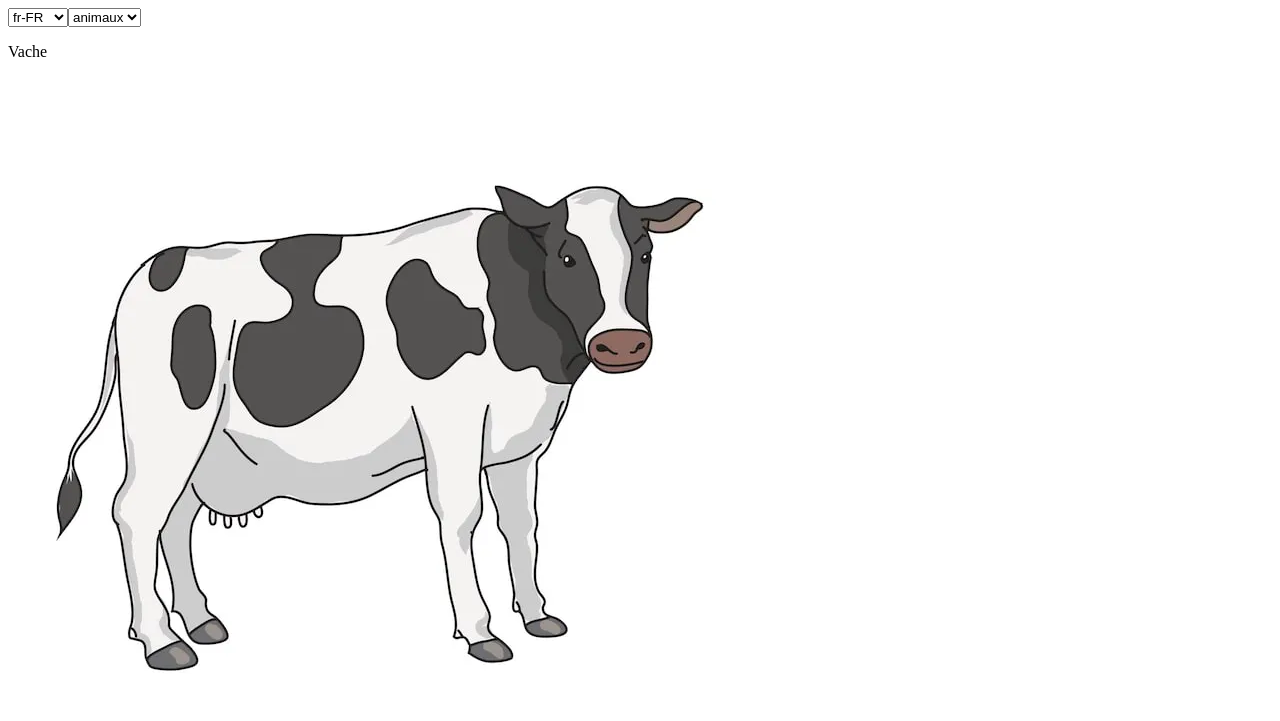
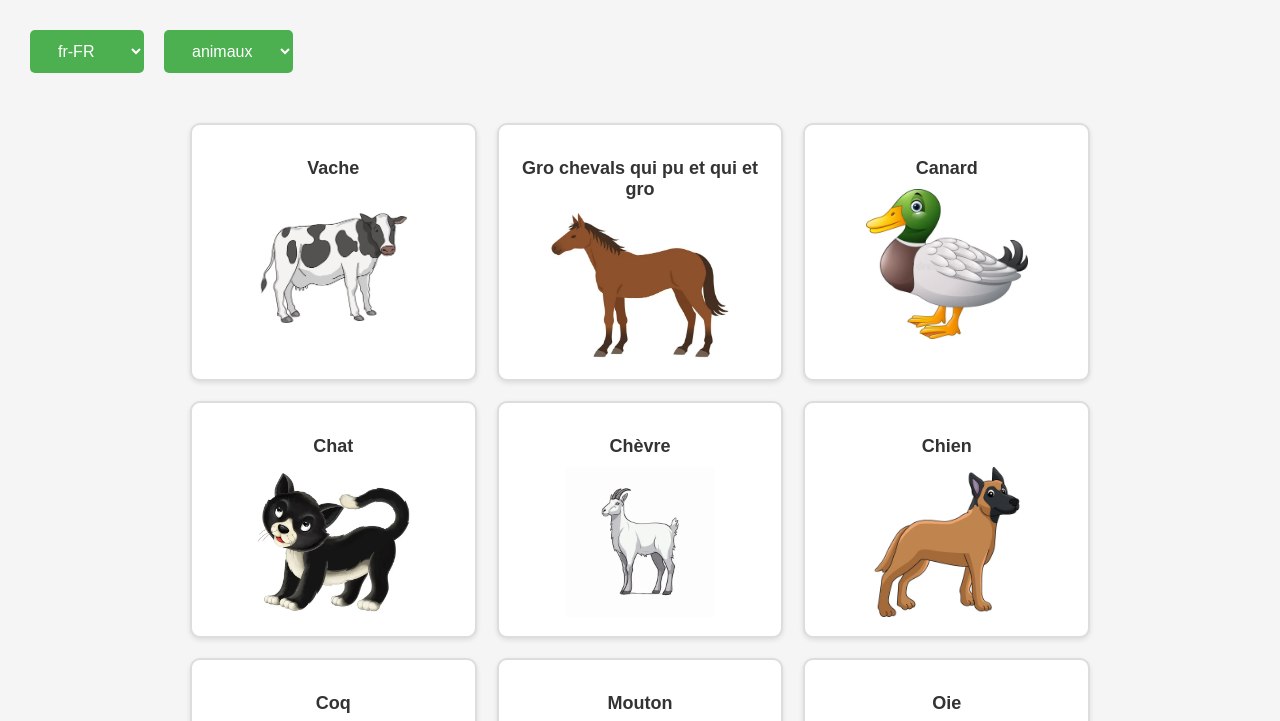
Before and after one commit to Pegland64/Vocabulaire, a plain HTML site: page index.html in a window 1280 px wide. Shown: the top 721 px of the page. Drawn offline with Linux system fonts and the light colour scheme.

Commit message:
update css

```diff
--- a/css/style.css
+++ b/css/style.css
@@ -0,0 +1,69 @@
+body {
+    font-family: Arial, sans-serif;
+    background-color: #f5f5f5;
+    margin: 0;
+    padding: 20px;
+}
+
+/* Styles pour les sélecteurs */
+select {
+    background-color: #4CAF50;
+    color: white;
+    border: none;
+    padding: 12px 24px;
+    font-size: 16px;
+    border-radius: 5px;
+    cursor: pointer;
+    margin: 10px;
+    transition: background-color 0.3s ease;
+}
+
+select:hover {
+    background-color: #45a049;
+}
+
+select:focus {
+    outline: none;
+    box-shadow: 0 0 5px rgba(76, 175, 80, 0.5);
+}
+
+/* Styles pour les cartes */
+.cards {
+    display: grid;
+    grid-template-columns: repeat(3, 1fr);
+    gap: 20px;
+    max-width: 900px;
+    margin: 20px auto;
+    padding: 20px;
+}
+
+.card {
+    background-color: white;
+    border: 2px solid #ddd;
+    border-radius: 10px;
+    padding: 15px;
+    text-align: center;
+    cursor: pointer;
+    transition: all 0.3s ease;
+    box-shadow: 0 2px 5px rgba(0, 0, 0, 0.1);
+}
+
+.card:hover {
+    transform: translateY(-5px);
+    box-shadow: 0 5px 15px rgba(0, 0, 0, 0.2);
+    border-color: #4CAF50;
+}
+
+.card p {
+    font-size: 18px;
+    font-weight: bold;
+    color: #333;
+    margin-bottom: 10px;
+}
+
+.card img {
+    width: 100%;
+    height: 150px;
+    object-fit: contain;
+    border-radius: 5px;
+}
--- a/index.html
+++ b/index.html
@@ -3,7 +3,7 @@
 	<head>
 		<meta charset="UTF-8">
 		<title>Vocabulaire</title>
-		<link rel="stylesheet" href="css/styles.css">
+		<link rel="stylesheet" href="css/style.css">
 	</head>
 	<body>
 
--- a/js/script.js
+++ b/js/script.js
@@ -132,6 +132,7 @@ function load(){
 function reload(){
 	body.removeChild(div_cards);
 	div_cards = document.createElement("div");
+    div_cards.className = "cards";
 	load();
 }
 
```
